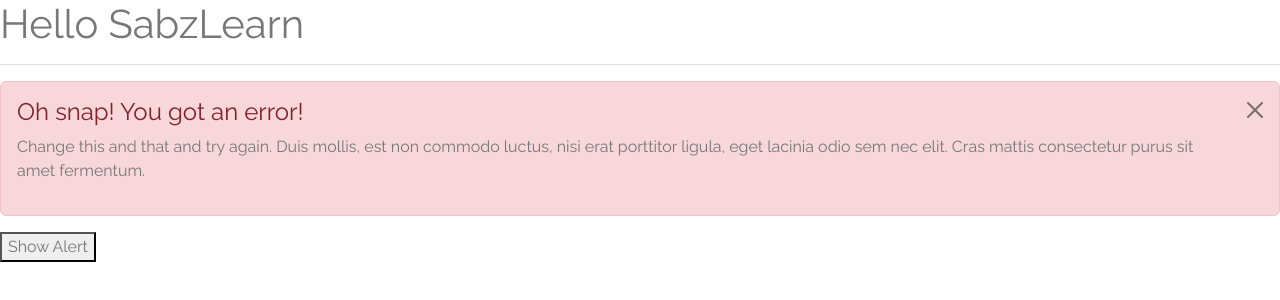
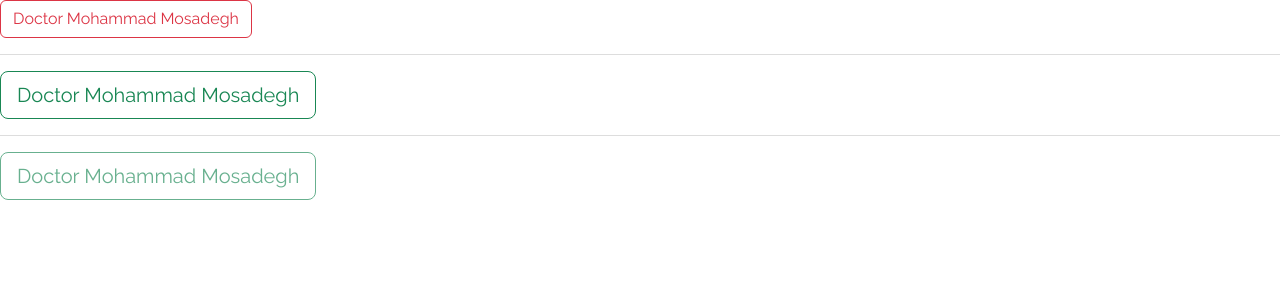
Before and after one commit to ahmadkabiri/first-app, a React (Create React App) app: page / in a window 1280 px wide. Shown: the top 300 px of the page. Built offline with nearby package versions, Linux system fonts and the light colour scheme.

Commit message:
button in react bootstrap

```diff
--- a/src/App.js
+++ b/src/App.js
@@ -2,6 +2,8 @@ import React, { Component } from 'react'
 import Shop from './components/Shop/Shop'
 import './App.css'
 import { Alert } from 'react-bootstrap'
+import Button from 'react-bootstrap/Button'
+
 
 export default class App extends Component {
 
@@ -12,33 +14,13 @@ export default class App extends Component {
     render() {
         return (
             <div>
-                <h1>Hello SabzLearn</h1>
+
+                <Button variant="outline-danger" >Doctor Mohammad Mosadegh</Button>
                 <hr />
-                {/* <Alert variant="success">
-                    <Alert.Heading>Hey, nice to see you</Alert.Heading>
-                    <p>
-                        Aww yeah, you successfully read this important alert message. This
-                        example text is going to run a bit longer so that you can see how
-                        spacing within an alert works with this kind of content.
-                    </p>
-                    <hr />
-                    <p className="mb-0">
-                        Whenever you need to, be sure to use margin utilities to keep things
-                        nice and tidy.
-                    </p>
-                </Alert> */}
-                {this.state.showAlert && (
-                <Alert variant="danger" onClose={() => this.setState({showAlert:false})} dismissible>
-                    <Alert.Heading>Oh snap! You got an error!</Alert.Heading>
-                    <p>
-                        Change this and that and try again. Duis mollis, est non commodo
-                        luctus, nisi erat porttitor ligula, eget lacinia odio sem nec elit.
-                        Cras mattis consectetur purus sit amet fermentum.
-                    </p>
-                </Alert>
-                )}
+                <Button variant="outline-success" size="lg">Doctor Mohammad Mosadegh</Button>
+                <hr />
+                <Button variant="outline-success" size="lg" disabled>Doctor Mohammad Mosadegh</Button>
 
-                <button onClick={()=>this.setState({showAlert:true})}>Show Alert</button>
             </div>
         )
     }
```
